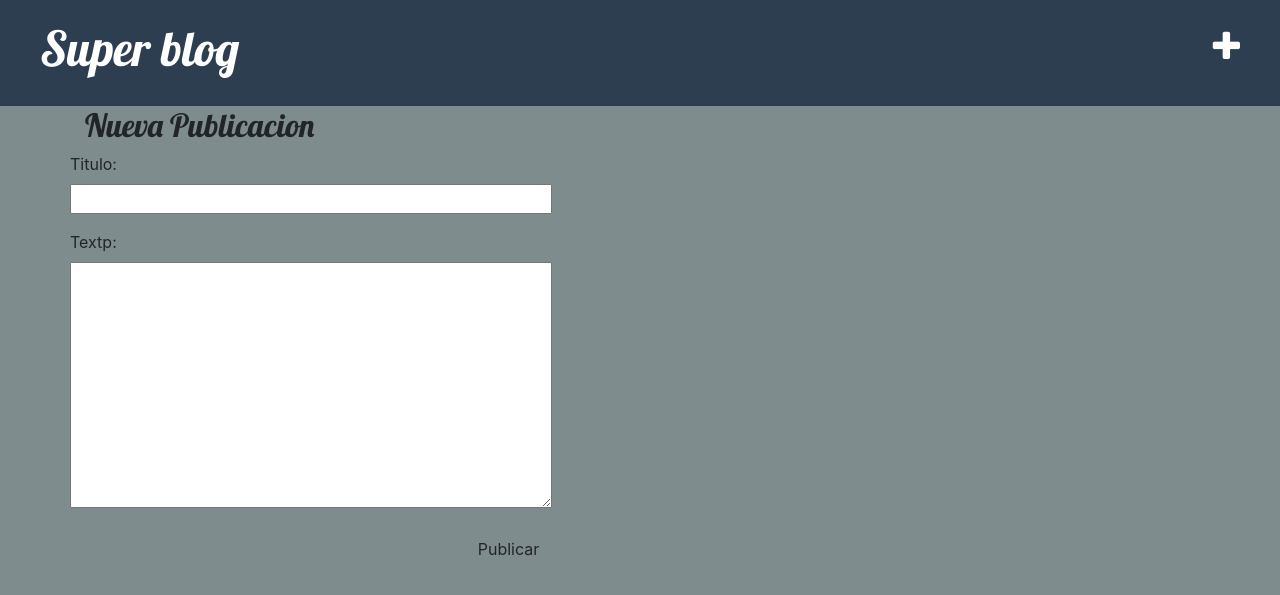
After one commit to daga456/blog, a Django app: page /publicacion/nueva in a window 1280 px wide. The commit adds this page. Shown: the top 595 px of the page. Run offline with Django 3.2, Linux system fonts and the light colour scheme; some libraries are stand-ins or nearby versions.

Commit message:
agregar form para insertar, editar

```diff
--- /dev/null
+++ b/articulos/formulario.py
@@ -0,0 +1,8 @@
+from django import forms
+from .models import Publicacion
+
+class PublicacionForm(forms.ModelForm):
+
+    class Meta:
+        model = Publicacion
+        fields = ('titulo', 'textp',)
--- a/articulos/templates/articulos/base.html
+++ b/articulos/templates/articulos/base.html
@@ -10,11 +10,13 @@
     <link rel="stylesheet" href="https://stackpath.bootstrapcdn.com/bootstrap/4.3.1/css/bootstrap.min.css"
         integrity="sha384-ggOyR0iXCbMQv3Xipma34MD+dH/1fQ784/j6cY/iJTQUOhcWr7x9JvoRxT2MZw1T" crossorigin="anonymous">
     <link href="//fonts.googleapis.com/css?family=Lobster&subset=latin,latin-ext" rel="stylesheet" type="text/css">
+    <link href="https://stackpath.bootstrapcdn.com/font-awesome/4.7.0/css/font-awesome.min.css" rel="stylesheet">
 </head>
 
 <body class="fondo">
 
     <div class="page-header">
+        <a href="{% url 'publicacion_nueva' %}" class="top-menu"><span class="fa fa-plus"></span></a>
         <h1><a href="/">Super blog</a></h1>
     </div>
 
--- a/articulos/templates/articulos/publicacion_detalle.html
+++ b/articulos/templates/articulos/publicacion_detalle.html
@@ -6,6 +6,7 @@
     <div class="row">
         <div class="col-md-10">
             <div class="post">
+                <a class="btn btn-default" href="{% url 'publicacion_editar' pk=publicacion.pk %}"><span class="fa fa-pencil"></span></a>
                 <h2 style="color: #dcdde1;">{{ publicacion.titulo }}</h2>
                 {% if publicacion.fecha_publicacion %}
                 <div class="date" style=" color: #bdc3c7;">
--- /dev/null
+++ b/articulos/templates/articulos/publicacion_editar.html
@@ -0,0 +1,15 @@
+{% extends 'articulos/base.html' %}
+
+{% block content %}
+
+<div class="content container">
+    <h2>Nueva Publicacion</h2>
+    <div class="row">
+        <form method="POST" class="post-form">{% csrf_token %}
+            {{ formulario.as_p }}
+            <button type="submit" class="save btn btn-default">Publicar</button>
+        </form>
+    </div>
+</div>
+
+{% endblock %}
--- a/articulos/urls.py
+++ b/articulos/urls.py
@@ -4,4 +4,6 @@ from . import views
 urlpatterns = [
     path('', views.publicacion_lista, name="publicacion_lista"),
     path('publicacion/<int:pk>/', views.publicacion_detalle, name='publicacion_detalle'),
+    path('publicacion/nueva', views.publicacion_nuevo, name='publicacion_nueva'),
+     path('publicacion/<int:pk>/editar/', views.publicacion_editar, name='publicacion_editar'),
 ]
--- a/articulos/views.py
+++ b/articulos/views.py
@@ -1,6 +1,7 @@
-from django.shortcuts import render, get_object_or_404
+from django.shortcuts import render, get_object_or_404, redirect
 from django.utils import timezone
 from .models import Publicacion
+from .formulario import PublicacionForm
 
 # Create your views here.
 
@@ -13,3 +14,30 @@ def publicacion_lista(request):
 def publicacion_detalle(request, pk):
     publicacion = get_object_or_404(Publicacion, pk= pk)
     return render(request, 'articulos/publicacion_detalle.html', {'publicacion': publicacion})
+
+def publicacion_nuevo(request):
+    if request.method == "POST":
+        formulario = PublicacionForm(request.POST)
+        if formulario.is_valid():
+            publicacion = formulario.save(commit=False)
+            publicacion.autor = request.user
+            publicacion.fecha_creacion = timezone.now()
+            publicacion.save()
+            return redirect('publicacion_detalle', pk=publicacion.pk)
+    else:
+        formulario = PublicacionForm()
+        return render(request, 'articulos/publicacion_editar.html', {'formulario': formulario})
+
+def publicacion_editar(request, pk):
+    publicacion = get_object_or_404(Publicacion, pk=pk)
+    if request.method == "POST":
+        formulario = PublicacionForm(request.POST, instance=publicacion)
+        if formulario.is_valid():
+            publicacion = formulario.save(commit=False)
+            publicacion.autor = request.user
+            publicacion.fecha_creacion = timezone.now()
+            publicacion.save()
+            return redirect('publicacion_detalle', pk=publicacion.pk)
+    else:
+        formulario = PublicacionForm(instance=publicacion)
+    return render(request, 'articulos/publicacion_editar.html', {'formulario': formulario})
```
